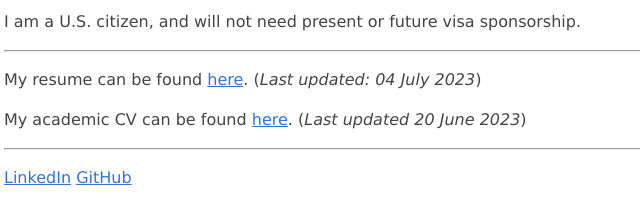
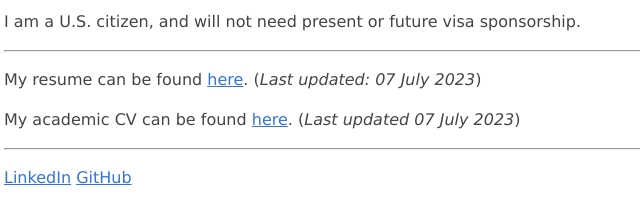
Before and after one commit to dustindnguyen/dustindnguyen.github.io, a plain HTML site: page index.html in a window 1280 px wide. Shown: the part 377-580 px from the top of the page, 276-916 px from the left. Drawn offline with Linux system fonts and the light colour scheme.

Commit message:
resume up

```diff
--- a/index.html
+++ b/index.html
@@ -230,8 +230,8 @@
 <p>My tentative graduation date is December 2023. I am actively searching for a job in machine learning research and/or applied machine learning in data science. This graduation date can be pushed back to May 2024 to accommodate a Fall 2023 Internship.</p>
 <p>I am a U.S. citizen, and will not need present or future visa sponsorship.</p>
 <hr>
-<p>My resume can be found <a href="Dustin_Nguyen_Resume.pdf">here</a>. (<em>Last updated: 04 July 2023</em>)</p>
-<p>My academic CV can be found <a href="Dustin_Nguyen_CV.pdf">here</a>. (<em>Last updated 20 June 2023</em>)</p>
+<p>My resume can be found <a href="Dustin_Nguyen_Resume.pdf">here</a>. (<em>Last updated: 07 July 2023</em>)</p>
+<p>My academic CV can be found <a href="Dustin_Nguyen_CV.pdf">here</a>. (<em>Last updated 07 July 2023</em>)</p>
 <hr>
 <p><a href="https://www.linkedin.com/in/dustinnguyen24/">LinkedIn</a>
 <a href="https://github.com/dustindnguyen">GitHub</a></p>
```
Also changed, not shown: 1 other file.
